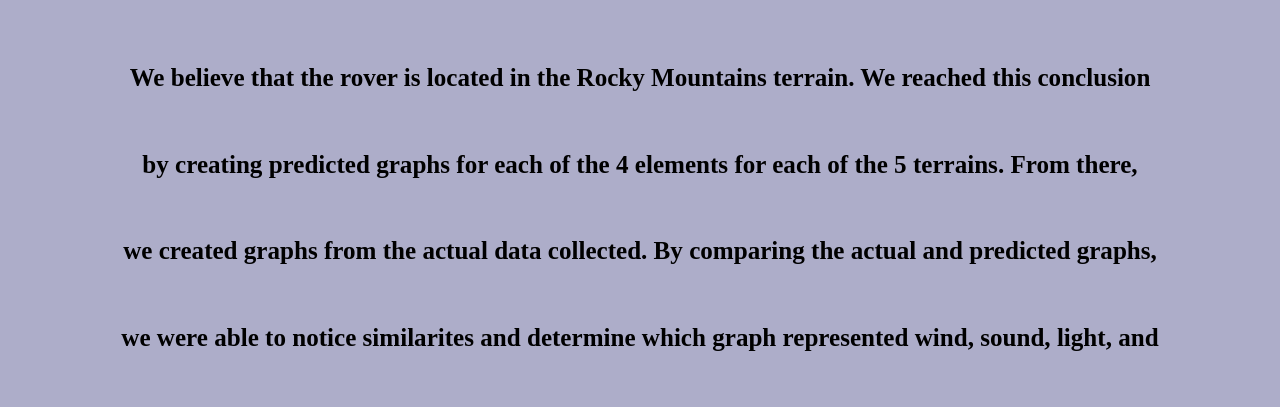
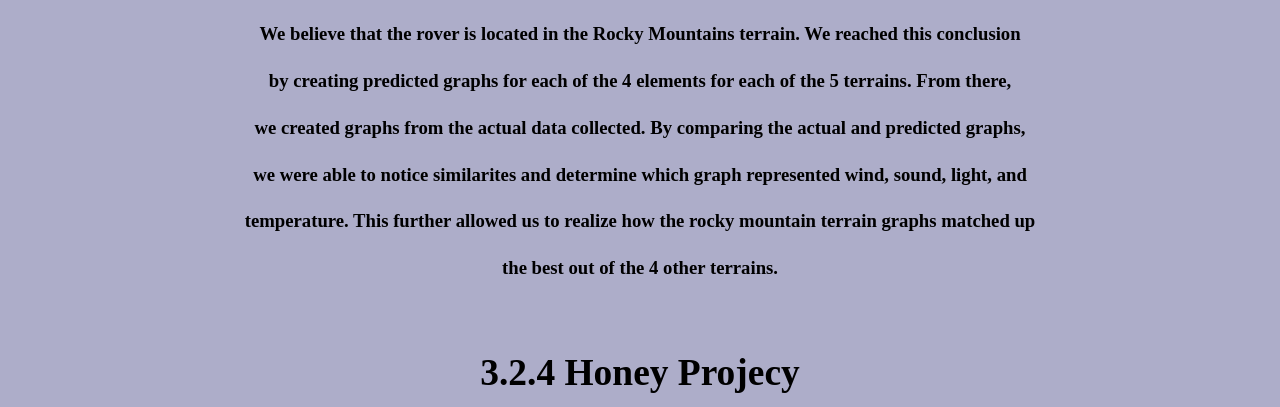
Before and after one commit to winkleblech/website1, a plain HTML site: page portfolio.html in a window 1280 px wide. Shown: the part 3205-3612 px from the top of the page. Drawn offline with Linux system fonts and the light colour scheme.

Commit message:
Update portfolio.html

```diff
--- a/portfolio.html
+++ b/portfolio.html
@@ -56,11 +56,26 @@
 
     <br>
 
-    <center><h1>     1.3.6 Rover Phone Home      <h1>
+    <center><h1>     1.3.6 Rover Phone Home      </h1>
 
     <center><img src="predicationgraphs.JPG" width="450" height="500">
     <img src="graphs.JPG" width="600" height="500">
     <img src="rockymountains.JPG" width="450" height="500">
+
+    <h4> We believe that the rover is located in the Rocky Mountains terrain. We reached this conclusion <h4>
+    <h4> by creating predicted graphs for each of the 4 elements for each of the 5 terrains. From there, <h4>
+    <h4> we created graphs from the actual data collected. By comparing the actual and predicted graphs, <h4>
+    <h4> we were able to notice similarites and determine which graph represented wind, sound, light, and <h4>
+    <h4> temperature. This further allowed us to realize how the rocky mountain terrain graphs matched up <h4>
+    <h4> the best out of the 4 other terrains. </h4>
+
+    <br>
+
+    <center><h1>     3.2.4 Honey Projecy      </h1>
+
+    <center><img src="smallhoney.JPG" width="450" height="500">
+    <img src="mid-levelhoney.JPG" width="450" height="500">
+    <img src="largehoney.JPG" width="450" height="500">
 
     <h6> We believe that the rover is located in the Rocky Mountains terrain. We reached this conclusion <h6>
     <h6> by creating predicted graphs for each of the 4 elements for each of the 5 terrains. From there, <h6>
```
